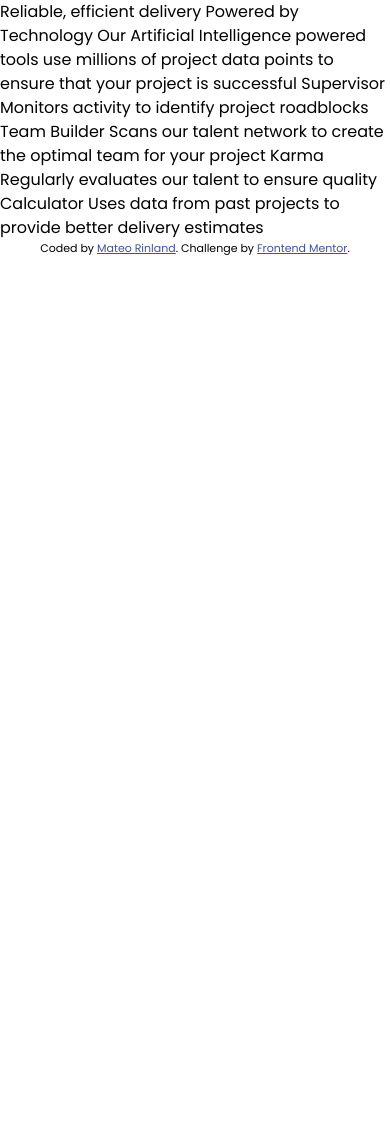
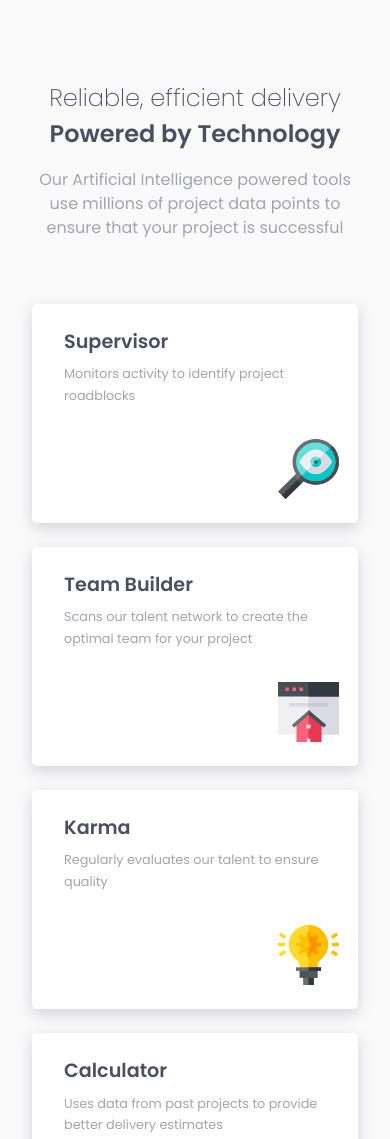
Before and after one commit to mateorinland/four-card-feature-section-master, a plain HTML site: page index.html in a window 390 px wide. Shown: the top 1139 px of the page. Before the commit the page ends 844 px from the top, so only its background shows below. Drawn offline with Linux system fonts and the light colour scheme.

Commit message:
Basic mobile functionality

```diff
--- a/index.html
+++ b/index.html
@@ -11,24 +11,39 @@
   <title>Four card feature section</title>
 </head>
 <body>
+  <section class="heading-section">
+    <h1 class="title">Reliable, efficient delivery
+    <span class="bold-title-text">Powered by Technology</span></h1>
 
-  Reliable, efficient delivery
-  Powered by Technology
+    <p class="heading-text">Our Artificial Intelligence powered tools use millions of project data points
+    to ensure that your project is successful</p>
+  </section>
 
-  Our Artificial Intelligence powered tools use millions of project data points
-  to ensure that your project is successful
+  <section class="cards-section">
+    <div class="supervisor card">
+      <h2 class="card-title">Supervisor</h2>
+      <p class="card-text">Monitors activity to identify project roadblocks</p>
+      <img class="card-icon" src="./images/icon-supervisor.svg" alt="An eye looking through a magnifying glass.">
+    </div>
 
-  Supervisor
-  Monitors activity to identify project roadblocks
+    <div class="team-builder card">
+      <h2 class="card-title">Team Builder</h2>
+      <p class="card-text">Scans our talent network to create the optimal team for your project</p>
+      <img class="card-icon" src="./images/icon-team-builder.svg" alt="A small house with an Internet browser window behind.">
+    </div>
 
-  Team Builder
-  Scans our talent network to create the optimal team for your project
+    <div class="karma card">
+      <h2 class="card-title">Karma</h2>
+      <p class="card-text">Regularly evaluates our talent to ensure quality</p>
+      <img class="card-icon" src="./images/icon-karma.svg" alt="A shining lightbulb with a cog inside.">
+    </div>
 
-  Karma
-  Regularly evaluates our talent to ensure quality
-
-  Calculator
-  Uses data from past projects to provide better delivery estimates
+    <div class="calculator card">
+      <h2 class="card-title">Calculator</h2>
+      <p class="card-text">Uses data from past projects to provide better delivery estimates</p>
+      <img class="card-icon" src="./images/icon-calculator.svg" alt="A computer screen diplaying stats and text.">
+    </div>
+  </section>
 
   <footer>
     <p class="attribution">
--- a/styles.scss
+++ b/styles.scss
@@ -10,9 +10,59 @@ $Very_Light_Gray: hsl(0, 0%, 98%);
 
 html {
     font-family: 'Poppins', sans-serif;
+    color: $Very_Dark_Blue;
+    text-align: center;
 }
 
+body {
+    padding: 5rem 2rem;
+    font-size: 1rem;
+    background-color: $Very_Light_Gray;
+}
 
+.title {
+    font-weight: 200;
+}
+
+.bold-title-text {
+    font-weight: 600;
+    display: block;
+    margin-bottom: 1rem;
+}
+
+.heading-text, .card-text {
+    color: $Grayish_Blue;
+}
+
+.cards-section {
+    margin-top: 4rem;
+}
+
+.card {
+    background-color: white;
+    text-align: left;
+    margin: 1.5rem 0;
+    padding: 1.5rem 1.2rem 1.5rem 2rem;
+    border-radius: 5px;
+    box-shadow: hsl(233, 10%, 84%) 0px 5px 15px;
+}
+
+.card-title {
+    font-size: 1.2rem;
+    margin-bottom: 0.4rem;
+}
+
+.card-text {
+    font-size: 0.8rem;
+    line-height: 1.7;
+    margin-bottom: 2rem;
+}
+
+.card-icon {
+    width: 22%;
+    display: -webkit-box;
+    margin-left: auto;
+}
 
 .attribution {
     font-size: 11px; text-align: center;
```
Also changed, not shown: styles.css, 1 other file.
